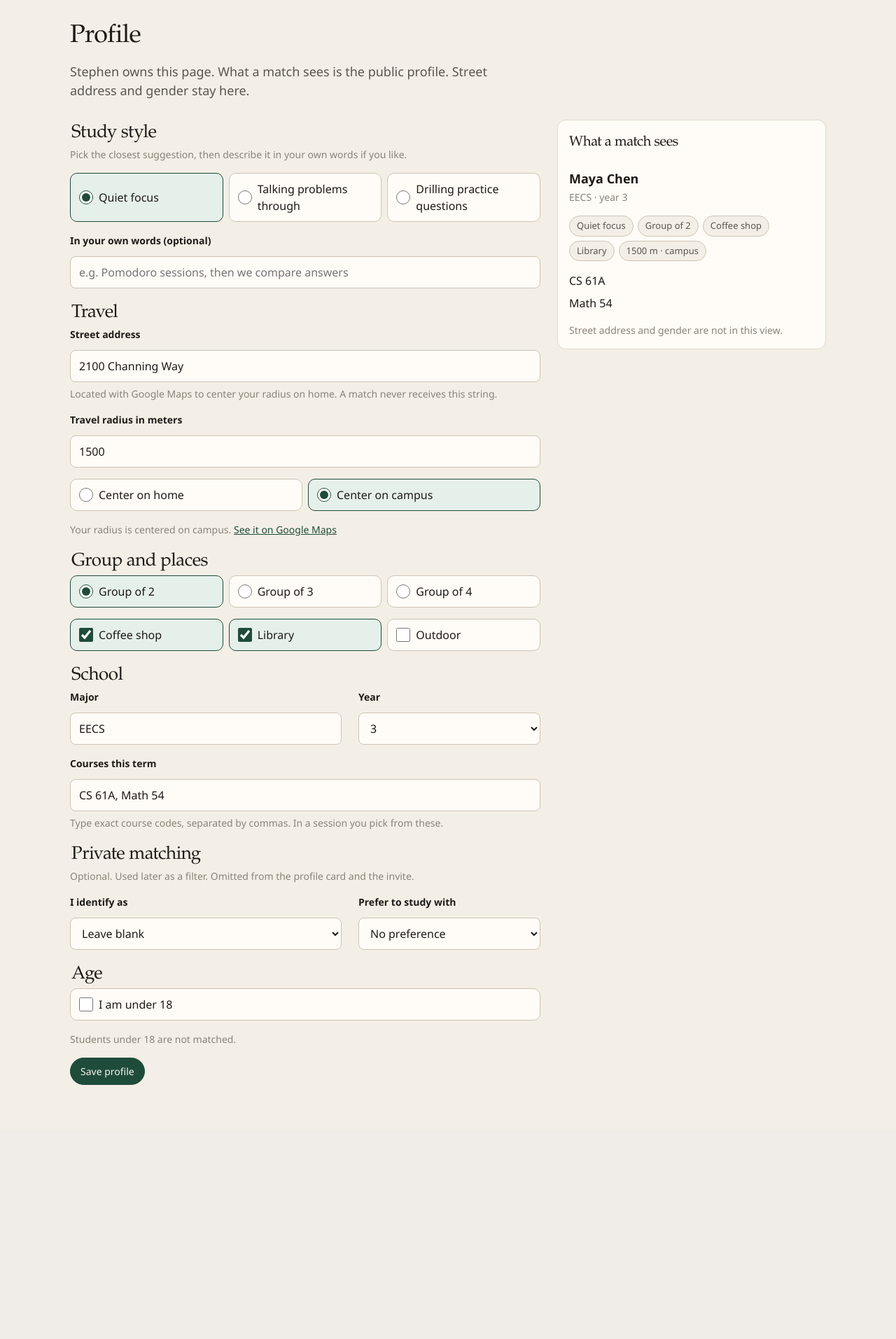
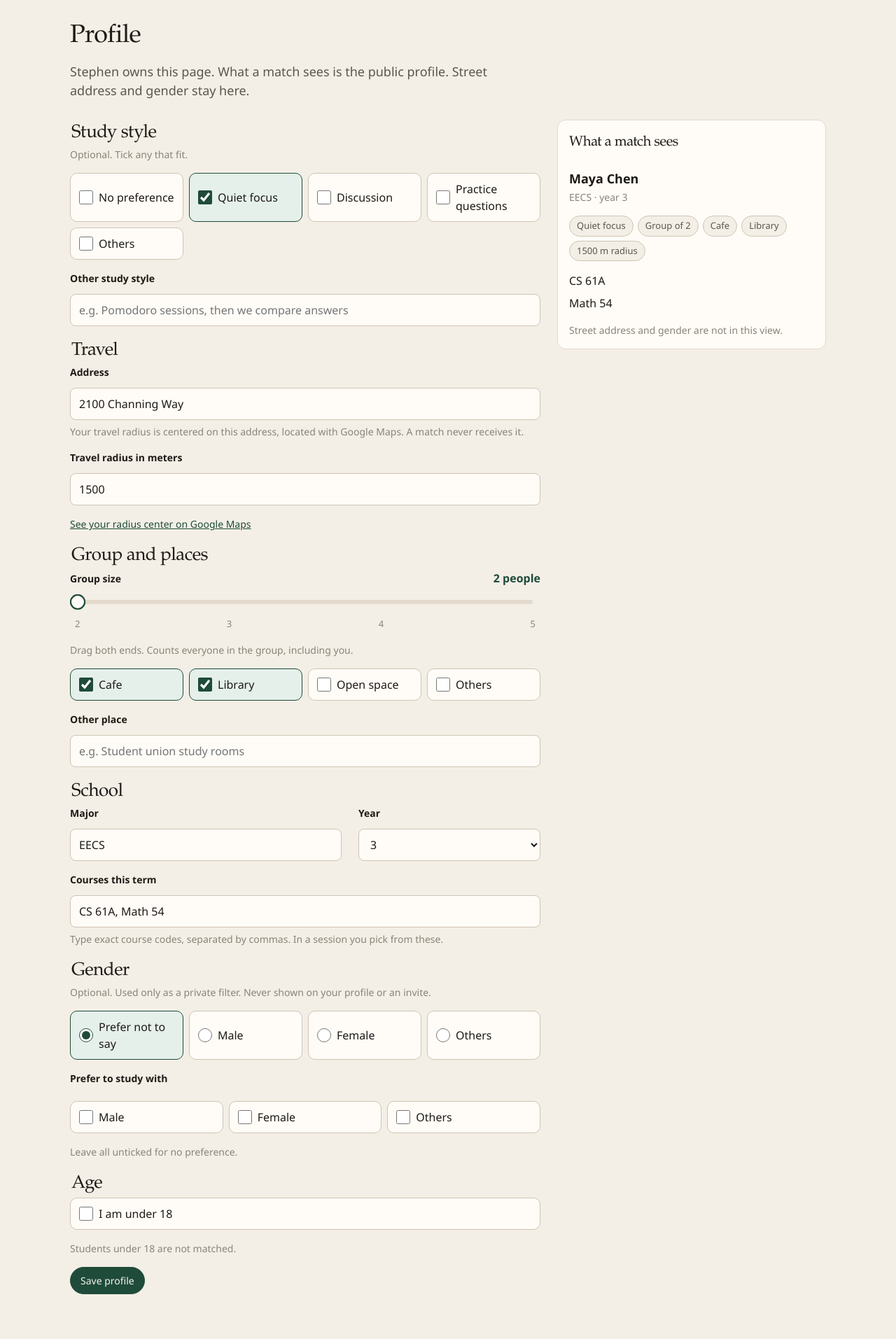
Before and after one commit to 2635530141/Agent_Hackathon, a FastAPI app: page /profile in a window 1280 px wide. Shown: the part 68-1981 px from the top of the page at 70% size. Before the commit the page ends 1618 px from the top, so only its background shows below. Run offline with FastAPI, Linux system fonts and the light colour scheme; the visitor is signed in with stand-in values (Sample User, id 1).

Commit message:
Profile: tickable study styles, address-centered radius, group range slider
What changed
- Study style: optional tickboxes for No preference, Quiet focus,
  Discussion, Practice questions, and Others with a text box. Several can
  be ticked; nothing ticked means no preference.
- Travel: the home/campus choice is gone. The radius is centered on the
  address, which is now required and geocoded with Google Maps.
- Group size: a 2 to 5 range, chosen on a two-handle slider
  (partials/range_pair.html and static/range.js, also on /style).
- Places: Cafe, Library, Open space, and Others with a text box.
- Gender: Male, Female, Others. "Prefer to study with" is tickboxes;
  none ticked means no preference. The filter still applies both ways.

Notes for the team
- contracts.py: PublicProfile gains study_styles, group_min, group_max,
  and place_note. PrivateProfile.gender_preference is now a list. Gender
  values are male/female/other. All new fields have defaults.
- Matching (Jinan, David): study_style and group_size are still filled in,
  derived as the first ticked style ("any" when none) and group_min, so
  current scoring runs unchanged. To use the full answers, read
  study_styles and group_min/group_max. place_types can be empty when only
  Others is ticked; the place_types[0] fallback in build_proposal is only
  reached with an invalid place type, which the routers already replace.
- PLACE_LABELS now reads Cafe and Open space on every page that uses it.
- Seed: Maya's radius is centered on 2100 Channing Way instead of campus.

Co-Authored-By: Claude Opus 5.5 <noreply@anthropic.com>

```diff
--- /dev/null
+++ b/app/static/range.js
@@ -0,0 +1,24 @@
+// Two-handle range: keeps the handles from crossing and updates the fill and label.
+// Without this script the inputs still submit, and the server rejects low > high.
+document.querySelectorAll("[data-range-pair]").forEach((pair) => {
+  const [low, high] = pair.querySelectorAll('input[type="range"]');
+  const output = pair.querySelector("output");
+  const min = Number(low.min);
+  const span = Number(low.max) - min;
+
+  function update(moved) {
+    if (Number(low.value) > Number(high.value)) {
+      moved.value = moved === low ? high.value : low.value;
+    }
+    pair.style.setProperty("--low", (low.value - min) / span);
+    pair.style.setProperty("--high", (high.value - min) / span);
+    // Both handles at the top: lift the low one so it can still be dragged down.
+    low.style.zIndex = Number(low.value) === Number(low.max) ? 3 : "";
+    const text = low.value === high.value ? low.value : `${low.value}–${high.value}`;
+    output.textContent = `${text} ${pair.dataset.unit}`;
+  }
+
+  low.addEventListener("input", () => update(low));
+  high.addEventListener("input", () => update(high));
+  update(low);
+});
--- a/app/static/styles.css
+++ b/app/static/styles.css
@@ -476,6 +476,122 @@ textarea {
   font-weight: 600;
 }
 
+.range-pair {
+  --thumb: 22px;
+  display: flex;
+  flex-direction: column;
+  gap: 6px;
+}
+
+.range-head {
+  display: flex;
+  justify-content: space-between;
+  align-items: baseline;
+  gap: 12px;
+}
+
+.range-head .label {
+  margin-bottom: 0;
+}
+
+.range-value {
+  font-weight: 600;
+  color: var(--accent);
+}
+
+.range-track {
+  position: relative;
+  height: 32px;
+}
+
+.range-track::before,
+.range-track::after {
+  content: "";
+  position: absolute;
+  top: 50%;
+  height: 6px;
+  transform: translateY(-50%);
+  border-radius: 999px;
+}
+
+.range-track::before {
+  left: calc(var(--thumb) / 2);
+  right: calc(var(--thumb) / 2);
+  background: var(--line);
+}
+
+/* Fill between the handles. --low and --high are 0 to 1. */
+.range-track::after {
+  left: calc(var(--thumb) / 2 + (100% - var(--thumb)) * var(--low));
+  right: calc(var(--thumb) / 2 + (100% - var(--thumb)) * (1 - var(--high)));
+  background: var(--accent);
+}
+
+.range-track input[type="range"] {
+  position: absolute;
+  inset: 0;
+  z-index: 1;
+  width: 100%;
+  height: 100%;
+  margin: 0;
+  padding: 0;
+  border: 0;
+  background: transparent;
+  pointer-events: none;
+  -webkit-appearance: none;
+  appearance: none;
+}
+
+.range-track input[type="range"]:focus-visible {
+  outline: none;
+}
+
+.range-track input[type="range"]::-webkit-slider-runnable-track {
+  background: transparent;
+}
+
+.range-track input[type="range"]::-moz-range-track {
+  background: transparent;
+}
+
+.range-track input[type="range"]::-webkit-slider-thumb {
+  -webkit-appearance: none;
+  pointer-events: auto;
+  width: var(--thumb);
+  height: var(--thumb);
+  border-radius: 50%;
+  border: 2px solid var(--accent);
+  background: var(--bg-elevated);
+  cursor: grab;
+}
+
+.range-track input[type="range"]::-moz-range-thumb {
+  pointer-events: auto;
+  width: var(--thumb);
+  height: var(--thumb);
+  box-sizing: border-box;
+  border-radius: 50%;
+  border: 2px solid var(--accent);
+  background: var(--bg-elevated);
+  cursor: grab;
+}
+
+.range-track input[type="range"]:focus-visible::-webkit-slider-thumb {
+  box-shadow: 0 0 0 4px var(--accent-soft);
+}
+
+.range-track input[type="range"]:focus-visible::-moz-range-thumb {
+  box-shadow: 0 0 0 4px var(--accent-soft);
+}
+
+.range-ticks {
+  display: flex;
+  justify-content: space-between;
+  padding: 0 calc(var(--thumb) / 2 - 4px);
+  color: var(--ink-faint);
+  font-size: 13px;
+}
+
 @media (max-width: 800px) {
   .split,
   .hero,
--- /dev/null
+++ b/app/templates/partials/range_pair.html
@@ -0,0 +1,15 @@
+{# Two-handle range. Expects: label, low_name, high_name, min, max, low, high, unit. #}
+{% set span = max - min %}
+<div class="range-pair" data-range-pair data-unit="{{ unit }}" style="--low: {{ (low - min) / span }}; --high: {{ (high - min) / span }};">
+  <div class="range-head">
+    <span class="label">{{ label }}</span>
+    <output class="range-value" aria-live="polite">{% if low == high %}{{ low }}{% else %}{{ low }}–{{ high }}{% endif %} {{ unit }}</output>
+  </div>
+  <div class="range-track">
+    <input type="range" name="{{ low_name }}" min="{{ min }}" max="{{ max }}" step="1" value="{{ low }}" aria-label="{{ label }}: smallest">
+    <input type="range" name="{{ high_name }}" min="{{ min }}" max="{{ max }}" step="1" value="{{ high }}" aria-label="{{ label }}: largest">
+  </div>
+  <div class="range-ticks" aria-hidden="true">
+    {% for value in range(min, max + 1) %}<span>{{ value }}</span>{% endfor %}
+  </div>
+</div>
--- a/app/templates/profile.html
+++ b/app/templates/profile.html
@@ -19,17 +19,25 @@
     <form method="post" action="/profile" class="stack">
       <fieldset class="stack">
         <legend class="section-title">Study style</legend>
-        <p class="hint">Pick the closest suggestion, then describe it in your own words if you like.</p>
+        <p class="hint">Optional. Tick any that fit.</p>
         <div class="choices">
+          <label class="choice">
+            <input type="checkbox" name="study_styles" value="any" {% if not profile.study_styles and not profile.study_style_note %}checked{% endif %}>
+            No preference
+          </label>
           {% for value, label in style_labels.items() %}
           <label class="choice">
-            <input type="radio" name="study_style" value="{{ value }}" {% if profile.study_style == value %}checked{% endif %}>
+            <input type="checkbox" name="study_styles" value="{{ value }}" {% if value in profile.study_styles %}checked{% endif %}>
             {{ label }}
           </label>
           {% endfor %}
+          <label class="choice">
+            <input type="checkbox" name="study_styles" value="other" {% if profile.study_style_note %}checked{% endif %}>
+            Others
+          </label>
         </div>
         <label class="field">
-          <span class="label">In your own words (optional)</span>
+          <span class="label">Other study style</span>
           <input name="study_style_note" value="{{ profile.study_style_note }}" maxlength="200" placeholder="e.g. Pomodoro sessions, then we compare answers">
         </label>
       </fieldset>
@@ -37,9 +45,9 @@
       <fieldset class="stack">
         <legend class="section-title">Travel</legend>
         <label class="field">
-          <span class="label">Street address</span>
-          <input name="street_address" value="{{ profile.street_address }}" autocomplete="street-address">
-          <span class="hint">Located with Google Maps to center your radius on home. A match never receives this string.</span>
+          <span class="label">Address</span>
+          <input name="street_address" value="{{ profile.street_address }}" autocomplete="street-address" required>
+          <span class="hint">Your travel radius is centered on this address, located with Google Maps. A match never receives it.</span>
         </label>
         {% if not maps_connected %}
         <p class="hint">Google Maps is not connected yet, so only a few demo addresses can be found. Add GOOGLE_MAPS_API_KEY to .env to look up any address.</p>
@@ -48,29 +56,15 @@
           <span class="label">Travel radius in meters</span>
           <input name="radius_meters" type="number" min="200" max="20000" value="{{ profile.radius_meters }}">
         </label>
-        <div class="choices">
-          <label class="choice">
-            <input type="radio" name="anchor" value="home" {% if profile.anchor == "home" %}checked{% endif %}>
-            Center on home
-          </label>
-          <label class="choice">
-            <input type="radio" name="anchor" value="campus" {% if profile.anchor == "campus" %}checked{% endif %}>
-            Center on campus
-          </label>
-        </div>
-        <p class="hint">Your radius is centered on {{ "home" if profile.anchor == "home" else "campus" }}. <a href="{{ anchor_map }}" target="_blank" rel="noopener">See it on Google Maps</a></p>
+        <p class="hint"><a href="{{ anchor_map }}" target="_blank" rel="noopener">See your radius center on Google Maps</a></p>
       </fieldset>
 
       <fieldset class="stack">
         <legend class="section-title">Group and places</legend>
-        <div class="choices">
-          {% for size in (2, 3, 4) %}
-          <label class="choice">
-            <input type="radio" name="group_size" value="{{ size }}" {% if profile.group_size == size %}checked{% endif %}>
-            Group of {{ size }}
-          </label>
-          {% endfor %}
-        </div>
+        {% with label="Group size", low_name="group_min", high_name="group_max", min=group_sizes[0], max=group_sizes[-1], low=profile.group_min, high=profile.group_max, unit="people" %}
+          {% include "partials/range_pair.html" %}
+        {% endwith %}
+        <span class="hint">Drag both ends. Counts everyone in the group, including you.</span>
         <div class="choices">
           {% for value, label in place_labels.items() %}
           <label class="choice">
@@ -78,7 +72,15 @@
             {{ label }}
           </label>
           {% endfor %}
+          <label class="choice">
+            <input type="checkbox" name="place_types" value="other" {% if profile.place_note %}checked{% endif %}>
+            Others
+          </label>
         </div>
+        <label class="field">
+          <span class="label">Other place</span>
+          <input name="place_note" value="{{ profile.place_note }}" maxlength="100" placeholder="e.g. Student union study rooms">
+        </label>
       </fieldset>
 
       <fieldset class="stack">
@@ -105,28 +107,30 @@
       </fieldset>
 
       <fieldset class="stack">
-        <legend class="section-title">Private matching</legend>
-        <p class="hint">Optional. Used later as a filter. Omitted from the profile card and the invite.</p>
-        <div class="split">
-          <label class="field">
-            <span class="label">I identify as</span>
-            <select name="gender_self">
-              <option value="" {% if not profile.gender_self %}selected{% endif %}>Leave blank</option>
-              <option value="woman" {% if profile.gender_self == "woman" %}selected{% endif %}>Woman</option>
-              <option value="man" {% if profile.gender_self == "man" %}selected{% endif %}>Man</option>
-              <option value="nonbinary" {% if profile.gender_self == "nonbinary" %}selected{% endif %}>Non-binary</option>
-            </select>
+        <legend class="section-title">Gender</legend>
+        <p class="hint">Optional. Used only as a private filter. Never shown on your profile or an invite.</p>
+        <div class="choices">
+          <label class="choice">
+            <input type="radio" name="gender_self" value="" {% if not profile.gender_self %}checked{% endif %}>
+            Prefer not to say
           </label>
-          <label class="field">
-            <span class="label">Prefer to study with</span>
-            <select name="gender_preference">
-              <option value="" {% if not profile.gender_preference %}selected{% endif %}>No preference</option>
-              <option value="woman" {% if profile.gender_preference == "woman" %}selected{% endif %}>Women</option>
-              <option value="man" {% if profile.gender_preference == "man" %}selected{% endif %}>Men</option>
-              <option value="nonbinary" {% if profile.gender_preference == "nonbinary" %}selected{% endif %}>Non-binary students</option>
-            </select>
+          {% for value, label in gender_labels.items() %}
+          <label class="choice">
+            <input type="radio" name="gender_self" value="{{ value }}" {% if profile.gender_self == value %}checked{% endif %}>
+            {{ label }}
           </label>
+          {% endfor %}
         </div>
+        <span class="label">Prefer to study with</span>
+        <div class="choices">
+          {% for value, label in gender_labels.items() %}
+          <label class="choice">
+            <input type="checkbox" name="gender_preference" value="{{ value }}" {% if value in profile.gender_preference %}checked{% endif %}>
+            {{ label }}
+          </label>
+          {% endfor %}
+        </div>
+        <span class="hint">Leave all unticked for no preference.</span>
       </fieldset>
 
       <fieldset class="stack">
@@ -149,15 +153,23 @@
         <span class="meta" id="match-major">{{ public.major }} · year {{ public.year }}</span>
       </div>
       <div class="chips">
-        <span class="chip">{{ style_labels[public.study_style] }}</span>
-        <span class="chip">Group of {{ public.group_size }}</span>
+        {% for style in public.study_styles %}
+        <span class="chip">{{ style_labels[style] }}</span>
+        {% endfor %}
+        {% if not public.study_styles and not public.study_style_note %}
+        <span class="chip">No study style preference</span>
+        {% endif %}
+        <span class="chip">Group of {{ public.group_min }}{% if public.group_max != public.group_min %}–{{ public.group_max }}{% endif %}</span>
         {% for place in public.place_types %}
         <span class="chip">{{ place_labels[place] }}</span>
         {% endfor %}
-        <span class="chip">{{ public.radius_meters }} m · {{ public.anchor }}</span>
+        <span class="chip">{{ public.radius_meters }} m radius</span>
       </div>
       {% if public.study_style_note %}
-      <p class="meta">{{ public.study_style_note }}</p>
+      <p class="meta">Study style: {{ public.study_style_note }}</p>
+      {% endif %}
+      {% if public.place_note %}
+      <p class="meta">Also likes: {{ public.place_note }}</p>
       {% endif %}
       <ul class="busy-list">
         {% for course in courses if course.id in public.course_ids %}
@@ -168,4 +180,5 @@
     </aside>
   </div>
 </div>
+<script src="/static/range.js" defer></script>
 {% endblock %}
```
Also changed, not shown: app/contracts.py (+17 -4 lines), app/profile_core.py (+104 -37 lines), app/routers/profile.py (+26 -54 lines), app/store.py (+21 -13 lines), app/templates/styleguide.html (+11 -0 lines), tests/test_profile.py (+121 -11 lines).
